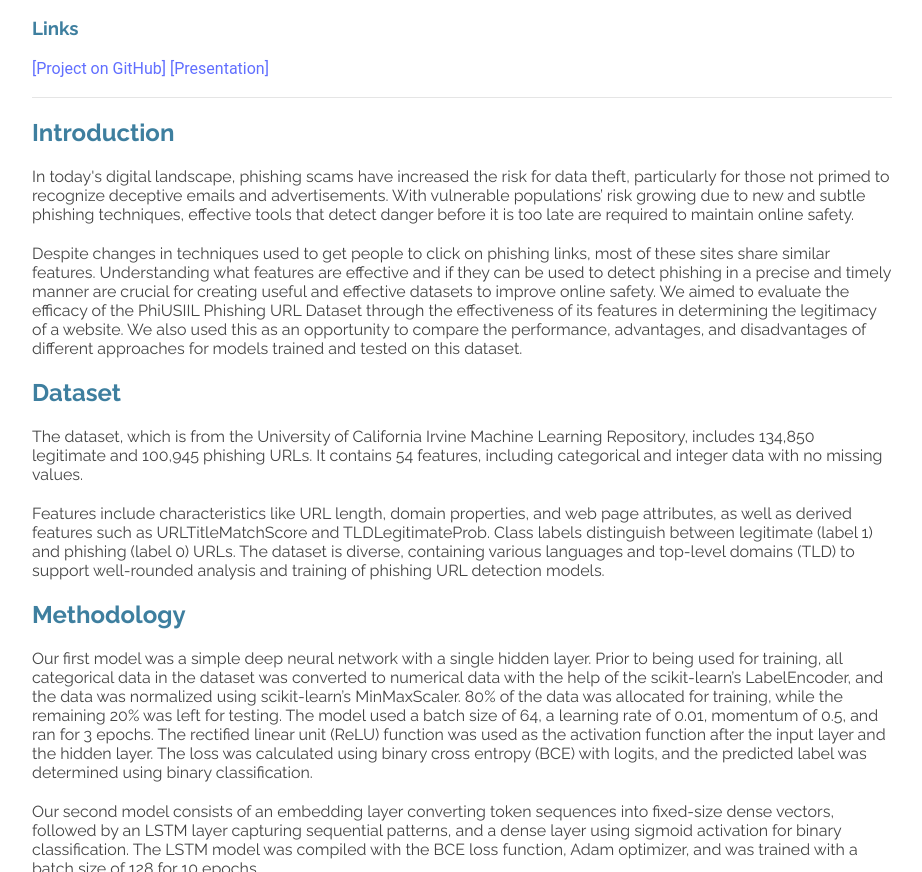
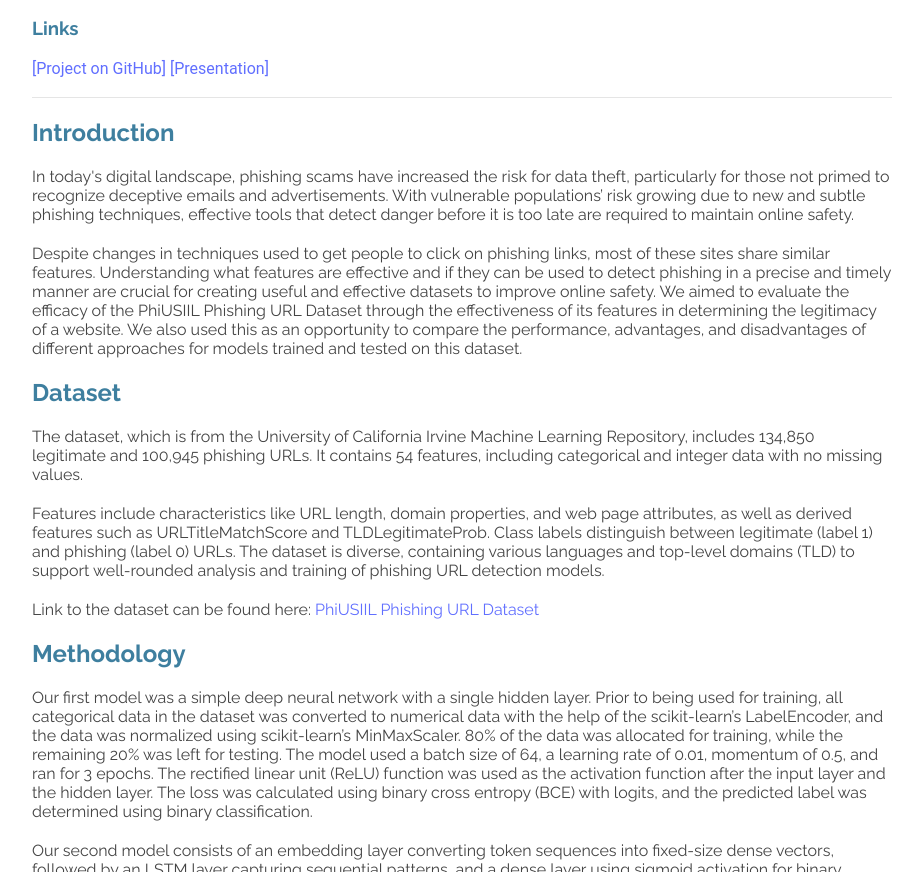
Before and after one commit to ThomasPianka/phishinghook, a plain HTML site: page index.html in a window 1280 px wide. Shown: the part 228-1100 px from the top of the page, without its empty margins (178-1100 px from the left). Drawn offline with Linux system fonts and the light colour scheme.

Commit message:
Added link to dataset. Content unchanged (Final iteration)

```diff
--- a/index.html
+++ b/index.html
@@ -59,6 +59,8 @@
         derived features such as URLTitleMatchScore and TLDLegitimateProb. Class labels distinguish between legitimate
         (label 1) and phishing (label 0) URLs. The dataset is diverse, containing various languages and top-level
         domains (TLD) to support well-rounded analysis and training of phishing URL detection models.</p>
+
+      <p>Link to the dataset can be found here: <a href="https://docs.google.com/presentation/d/13bmIU6oZYc68QPFYfsoU4rmKXcHEVqcR/edit?usp=sharing&ouid=114305856505319441166&rtpof=true&sd=true">PhiUSIIL Phishing URL Dataset</a></p>
 
 
       <h2>Methodology</h2>
```
